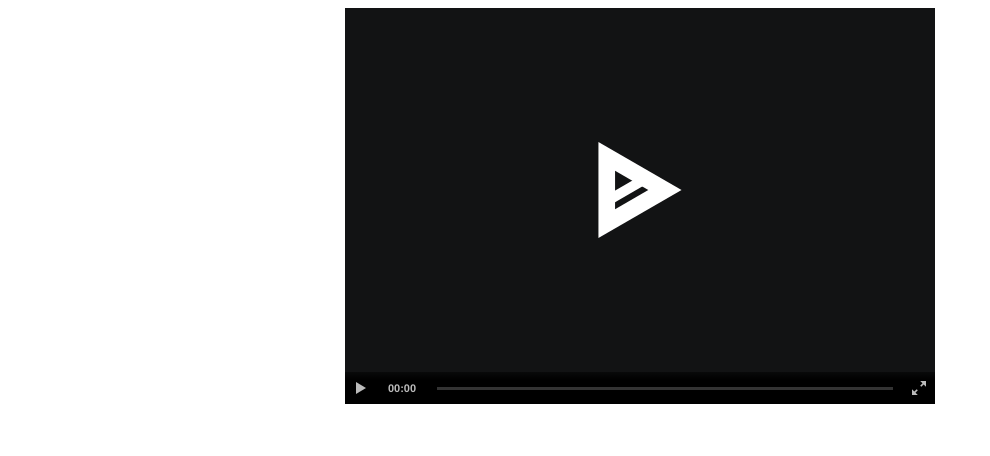
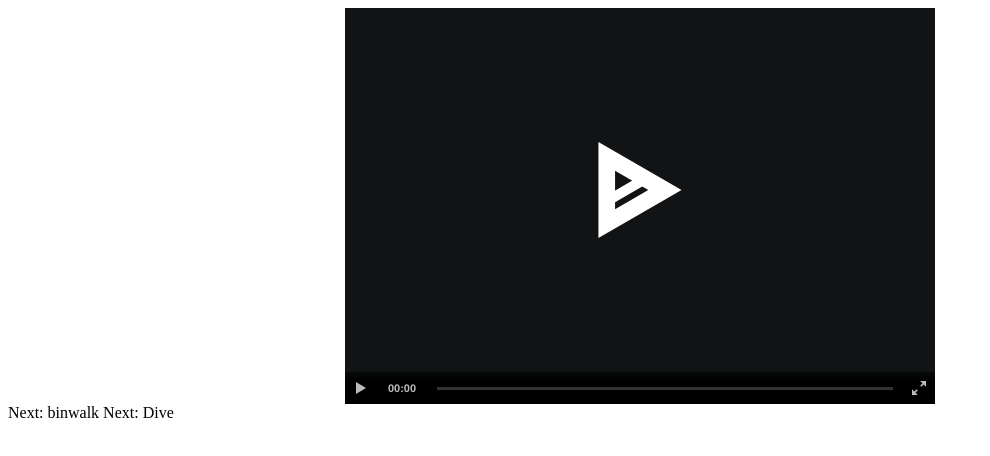
Before and after one commit to cfsmp3/find, a plain HTML site: page index.html in a window 1280 px wide. Shown: the whole page, without its empty margins (0-990 px from the left). Drawn offline with Linux system fonts and the light colour scheme.

Commit message:
Add comments to what next

```diff
--- a/index.html
+++ b/index.html
@@ -6,4 +6,6 @@
   <asciinema-player src="/demo.cast"></asciinema-player>
   <script src="/asciinema/asciinema-player.js"></script>
 </body>
+Next: binwalk
+Next: Dive
 </html>
```
